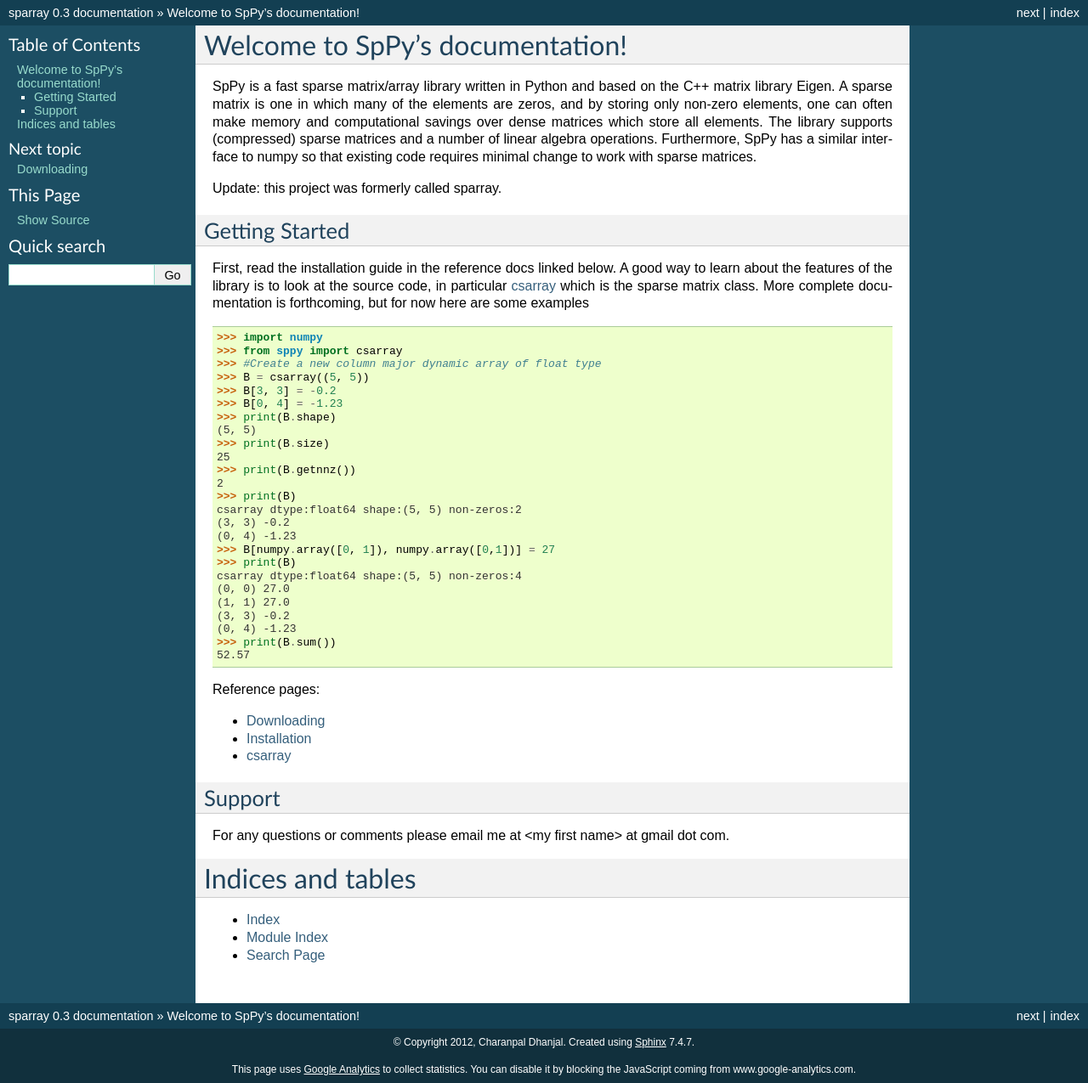
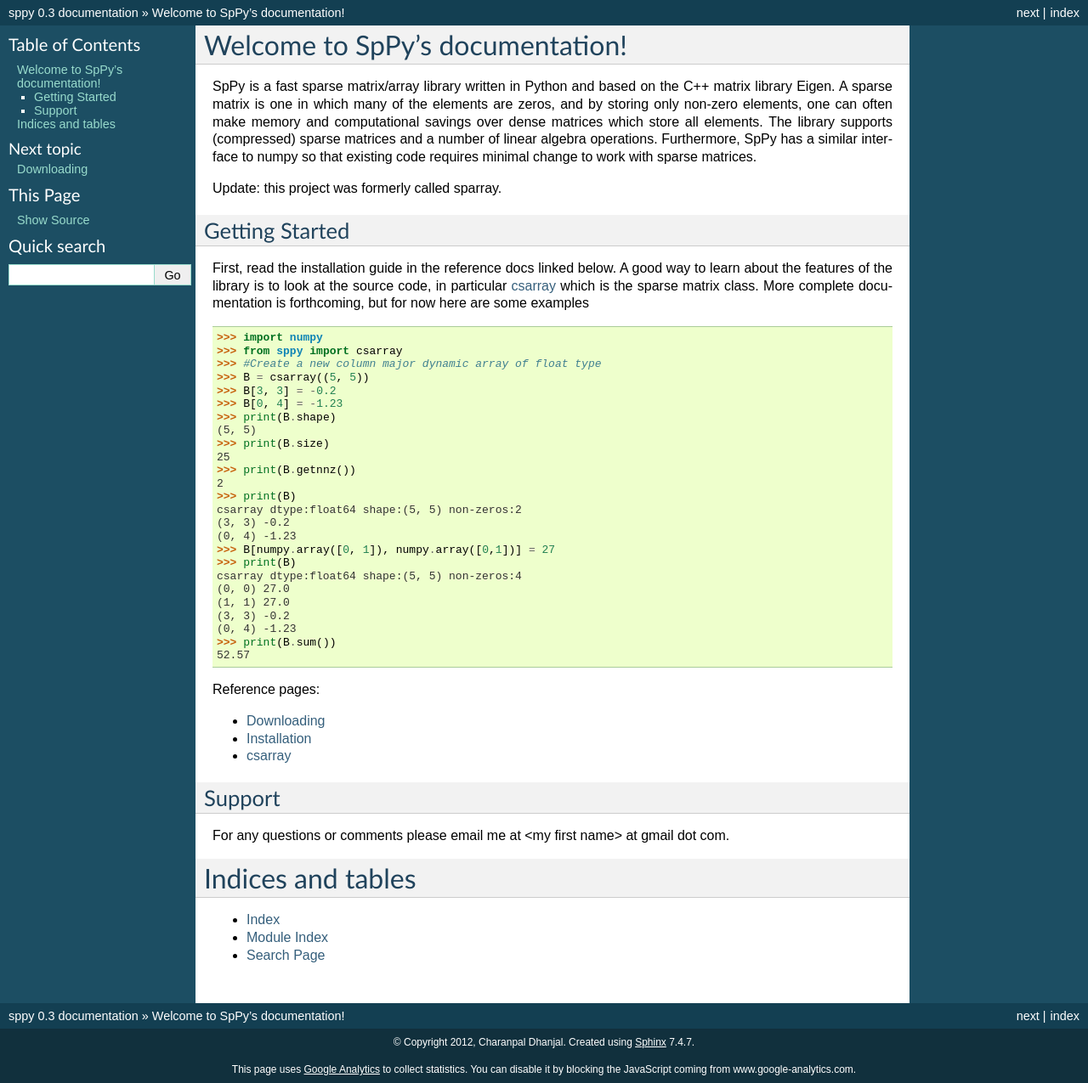
Before and after one commit to charanpald/sppy, a Sphinx documentation site: the page built from docs/index.rst, in a window 1280 px wide. Shown: the whole page at 85% size. Built offline with Sphinx 7.4.7, drawn with Linux system fonts in a browser that asks for light colours.

Commit message:
Update name.

```diff
--- a/docs/conf.py
+++ b/docs/conf.py
@@ -1,6 +1,6 @@
 # -*- coding: utf-8 -*-
 #
-# sparray documentation build configuration file, created by
+# sppy documentation build configuration file, created by
 # sphinx-quickstart on Sun May 27 11:59:41 2012.
 #
 # This file is execfile()d with the current directory set to its containing dir.
@@ -40,7 +40,7 @@
 master_doc = 'index'
 
 # General information about the project.
-project = u'sparray'
+project = u'sppy'
 copyright = u'2012, Charanpal Dhanjal'
 
 # The version info for the project you're documenting, acts as replacement for
@@ -164,7 +164,7 @@
 #html_file_suffix = None
 
 # Output file base name for HTML help builder.
-htmlhelp_basename = 'sparraydoc'
+htmlhelp_basename = 'sppydoc'
 
 
 # -- Options for LaTeX output --------------------------------------------------
@@ -183,7 +183,7 @@
 # Grouping the document tree into LaTeX files. List of tuples
 # (source start file, target name, title, author, documentclass [howto/manual]).
 latex_documents = [
-  ('index', 'sparray.tex', u'sparray Documentation',
+  ('index', 'sppy.tex', u'sppy Documentation',
    u'Charanpal Dhanjal', 'manual'),
 ]
 
@@ -213,7 +213,7 @@
 # One entry per manual page. List of tuples
 # (source start file, name, description, authors, manual section).
 man_pages = [
-    ('index', 'sparray', u'sparray Documentation',
+    ('index', 'sppy', u'sppy Documentation',
      [u'Charanpal Dhanjal'], 1)
 ]
 
@@ -227,8 +227,8 @@
 # (source start file, target name, title, author,
 #  dir menu entry, description, category)
 texinfo_documents = [
-  ('index', 'sparray', u'sparray Documentation',
-   u'Charanpal Dhanjal', 'sparray', 'One line description of project.',
+  ('index', 'sppy', u'sppy Documentation',
+   u'Charanpal Dhanjal', 'sppy', 'One line description of project.',
    'Miscellaneous'),
 ]
 
```
